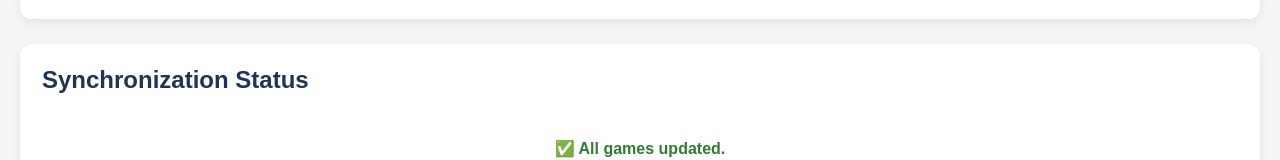
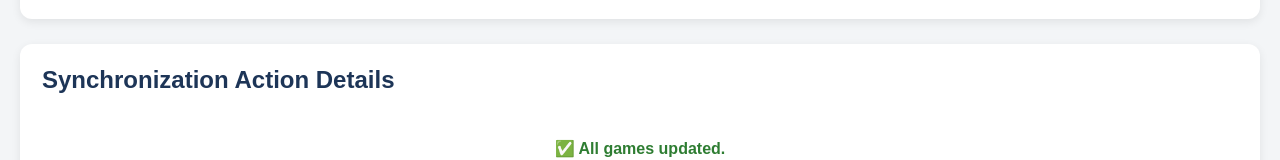
Before and after one commit to HAYSA-Soccer/coaches-hub, a plain HTML site: page docs/schedule-ops/index.html in a window 1280 px wide. Shown: the part 771-931 px from the top of the page. Drawn offline with Linux system fonts and the light colour scheme.

Commit message:
Update index.html

```diff
--- a/docs/schedule-ops/index.html
+++ b/docs/schedule-ops/index.html
@@ -238,7 +238,7 @@ body{
 
     <div class="section">
 
-        <h2>Synchronization Status</h2>
+        <h2>Synchronization Action Details</h2>
 
         <div id="issuesContainer">
 
```
